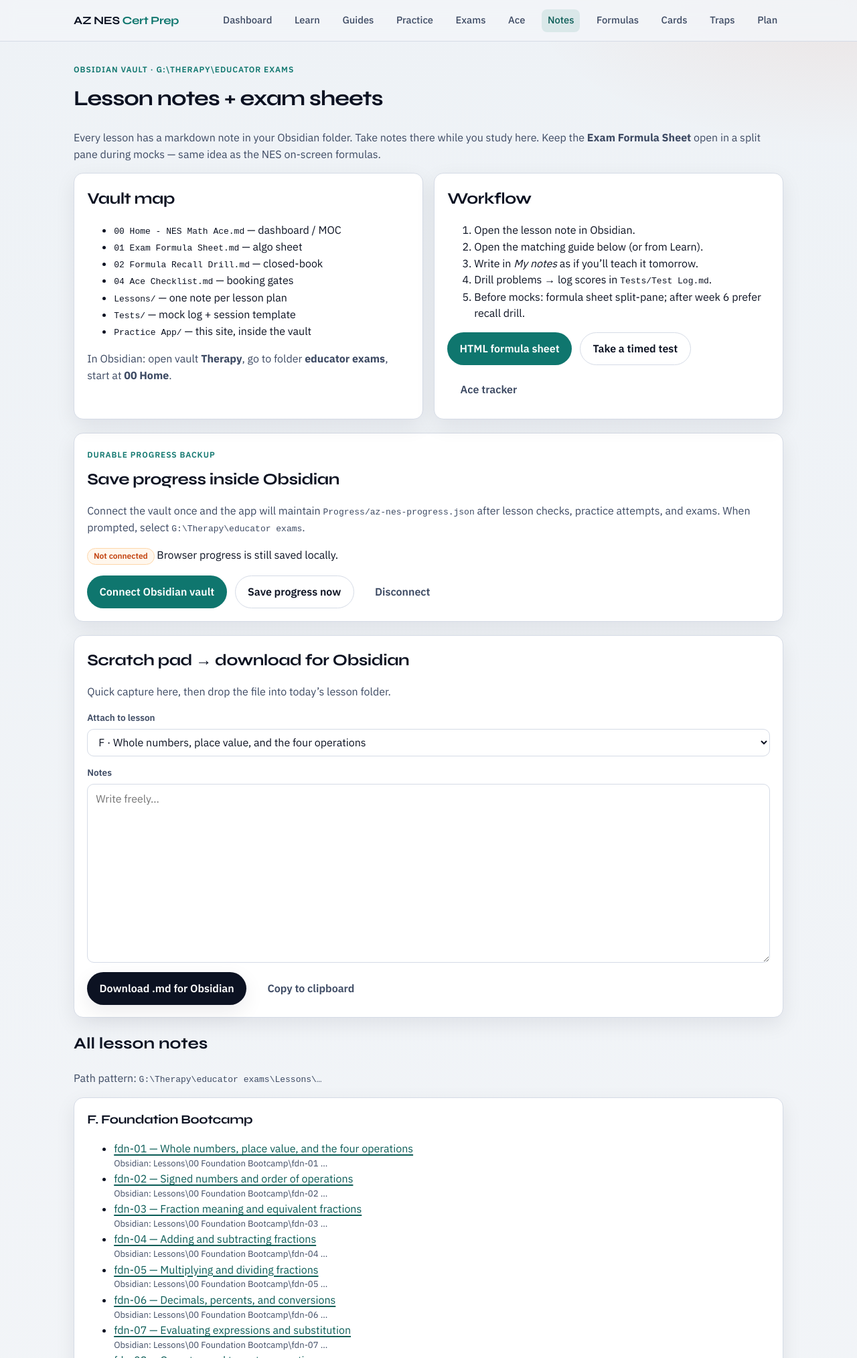
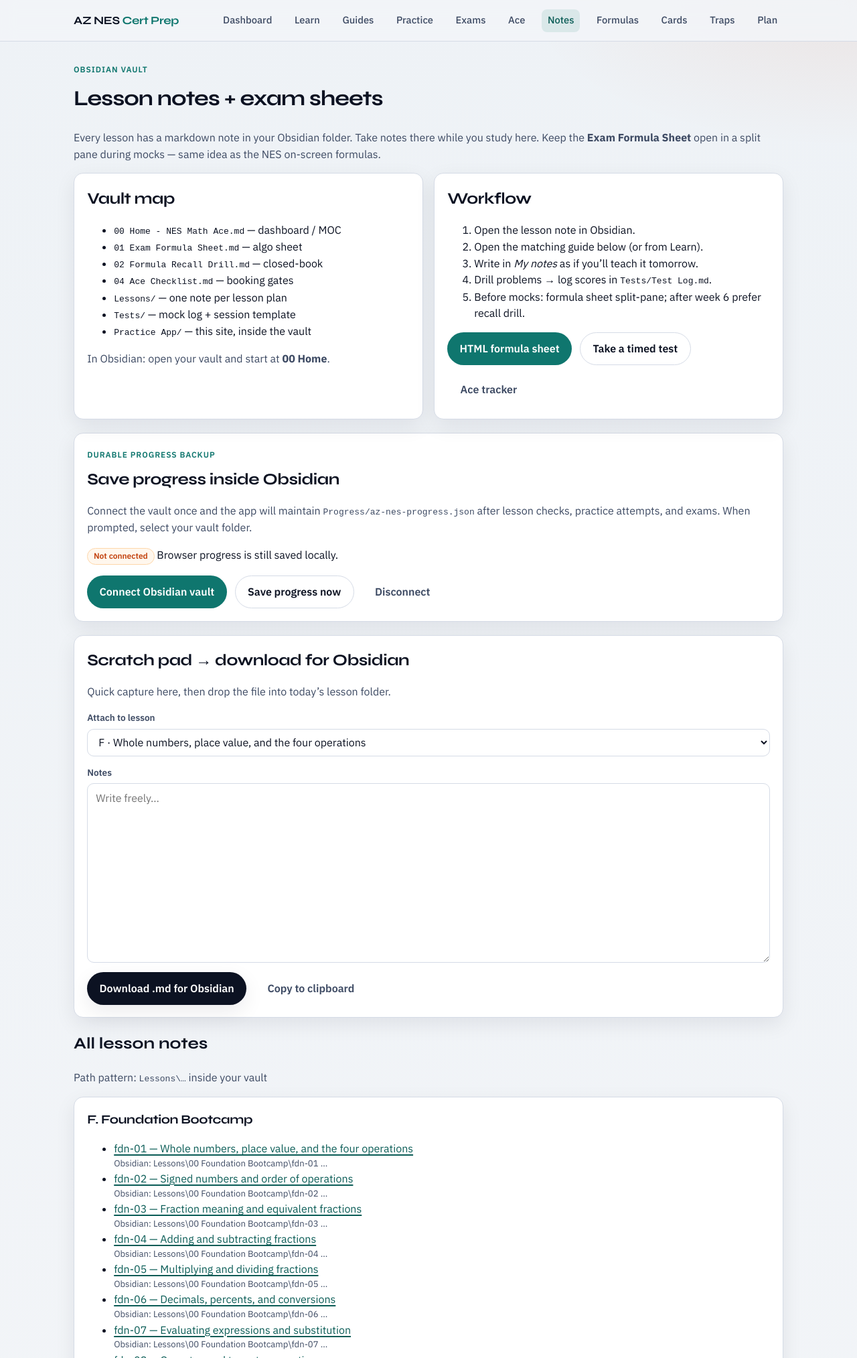
Before and after one commit to omniV1/az-nes-cert-prep, a website: page notes.html in a window 1280 px wide. Shown: the top 2027 px of the page at 67% size. Drawn offline with Linux system fonts and the light colour scheme.

Commit message:
Remove the personal Obsidian vault path from the app and README
The README, the Notes page, and the lesson page named one person's local
vault folder. They now refer to "your vault" and show paths relative to it.
Also adds the ELA folders to the lesson page's folder list, which showed
"Lessons\undefined\..." on every ELA lesson.

Co-Authored-By: Claude Fable 5.2 <noreply@anthropic.com>
Claude-Session: https://claude.ai/code/session_01K7RardVXEXwP7Bw2G7eqww

```diff
--- a/notes.html
+++ b/notes.html
@@ -28,7 +28,7 @@
   </header>
 
   <main class="wrap">
-    <div class="eyebrow">Obsidian vault · G:\Therapy\educator exams</div>
+    <div class="eyebrow">Obsidian vault</div>
     <h1 style="font-family:var(--font-display);letter-spacing:-0.03em;margin-top:0">Lesson notes + exam sheets</h1>
     <p class="muted">
       Every lesson has a markdown note in your Obsidian folder. Take notes there while you study here.
@@ -47,7 +47,7 @@
           <li><code>Tests/</code> — mock log + session template</li>
           <li><code>Practice App/</code> — this site, inside the vault</li>
         </ul>
-        <p class="muted" style="margin-bottom:0">In Obsidian: open vault <strong>Therapy</strong>, go to folder <strong>educator exams</strong>, start at <strong>00 Home</strong>.</p>
+        <p class="muted" style="margin-bottom:0">In Obsidian: open your vault and start at <strong>00 Home</strong>.</p>
       </article>
       <article class="card">
         <h2>Workflow</h2>
@@ -69,7 +69,7 @@
     <section class="card" style="margin-top:1.25rem">
       <div class="eyebrow">Durable progress backup</div>
       <h2>Save progress inside Obsidian</h2>
-      <p class="muted">Connect the vault once and the app will maintain <code>Progress/az-nes-progress.json</code> after lesson checks, practice attempts, and exams. When prompted, select <code>G:\Therapy\educator exams</code>.</p>
+      <p class="muted">Connect the vault once and the app will maintain <code>Progress/az-nes-progress.json</code> after lesson checks, practice attempts, and exams. When prompted, select your vault folder.</p>
       <p id="vault-status"><span class="chip">Checking connection…</span></p>
       <div class="cta-row">
         <button class="btn btn-accent" id="vault-connect">Connect Obsidian vault</button>
@@ -97,7 +97,7 @@
 
     <section style="margin-top:1.25rem">
       <h2 style="font-family:var(--font-display)">All lesson notes</h2>
-      <p class="muted">Path pattern: <code>G:\Therapy\educator exams\Lessons\…</code></p>
+      <p class="muted">Path pattern: <code>Lessons\…</code> inside your vault</p>
       <div id="list" class="grid" style="gap:0.75rem"></div>
     </section>
   </main>
@@ -129,7 +129,7 @@
         const folder = folderMap[d.id];
         const file = `${L.id} ${L.title.replace(/[:]/g, "").replace(/\//g, "-")}.md`;
         // Match generated filenames more loosely by id prefix in vault
-        const path = `G:\\Therapy\\educator exams\\Lessons\\${folder}\\${L.id}*.md`;
+        const path = `Lessons\\${folder}\\${L.id}*.md`;
         all.push({ d, L, folder, path });
         const opt = document.createElement("option");
         opt.value = L.id;
```
Also changed, not shown: CLAUDE.md (+0 -1 lines), guide.html (+7 -1 lines), README.md.
